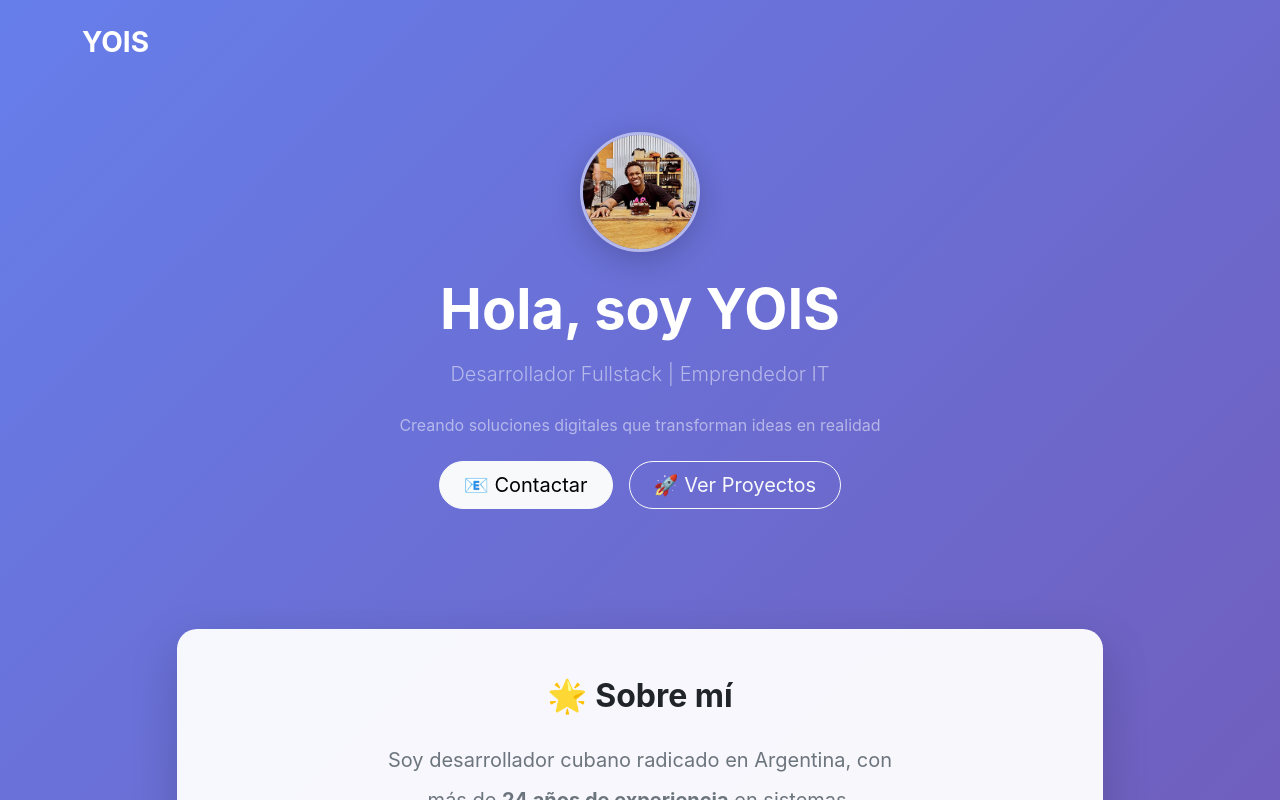
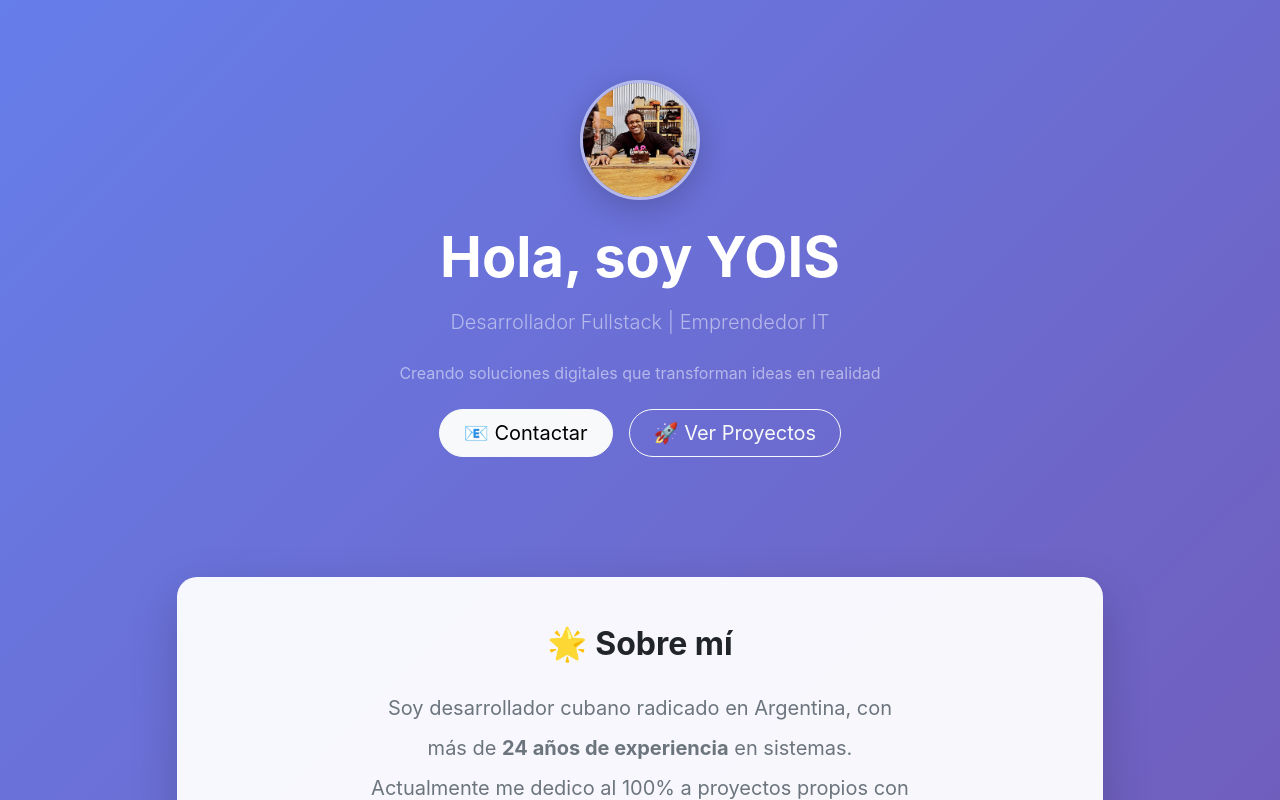
Before and after one commit to yoisar/yoisar, a React (Create React App) app in the folder frontend/: page / in a window 1280 px wide. Shown: the top 800 px of the page. Built offline with nearby package versions, Linux system fonts and the light colour scheme.

Commit message:
Update App.js

```diff
--- a/frontend/src/App.js
+++ b/frontend/src/App.js
@@ -12,9 +12,9 @@ export default function PresentacionYassel() {
             {/* Navigation Bar */}
             <nav className="navbar navbar-expand-lg navbar-dark bg-transparent py-3">
                 <div className="container">
-                    <a className="navbar-brand fw-bold fs-3" href="#" style={{ color: '#fff' }}>
+                    {/* <a className="navbar-brand fw-bold fs-3" href="#" style={{ color: '#fff' }}>
                         YOIS
-                    </a>
+                    </a> */}
                 </div>
             </nav>
 
```
